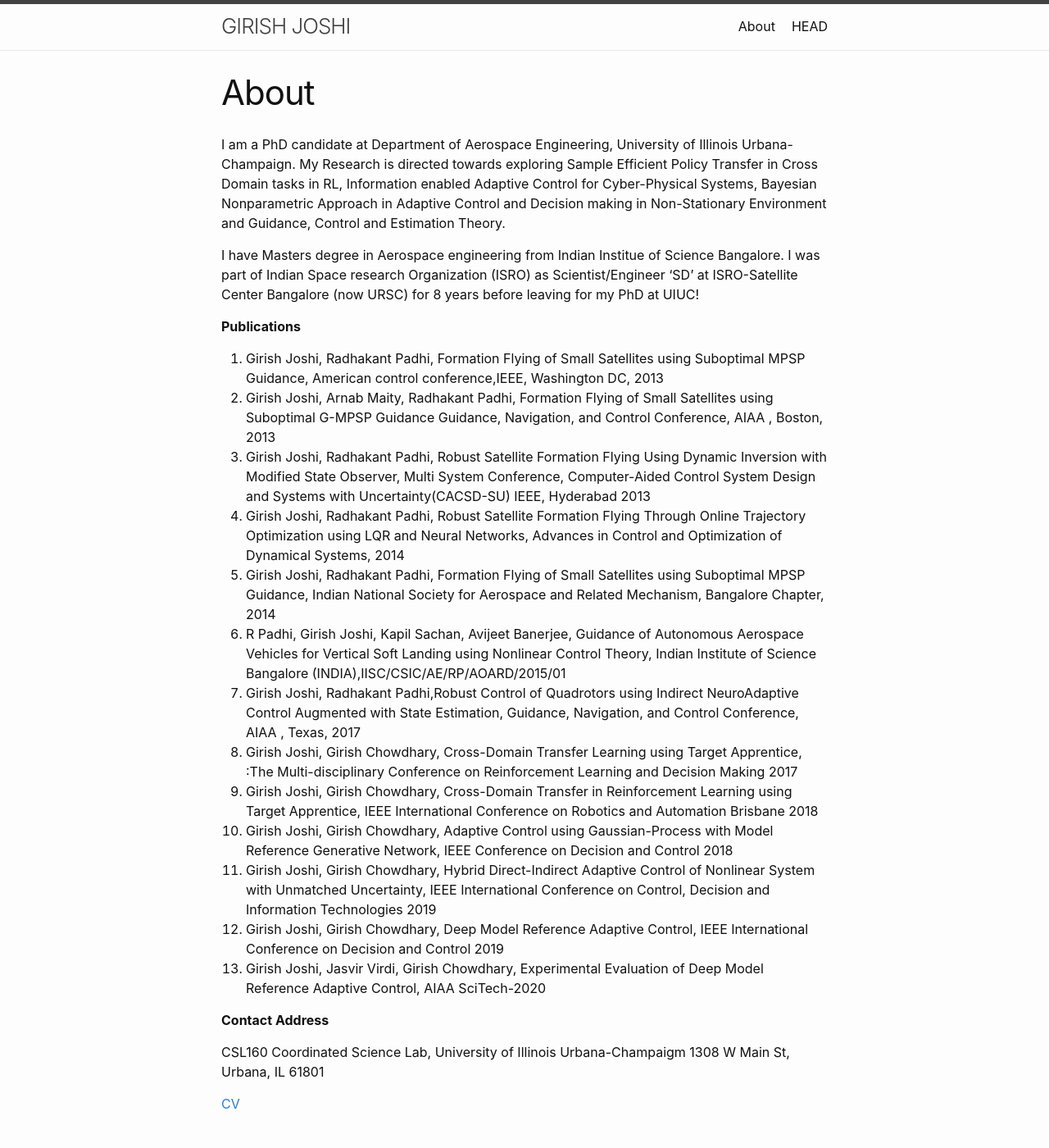
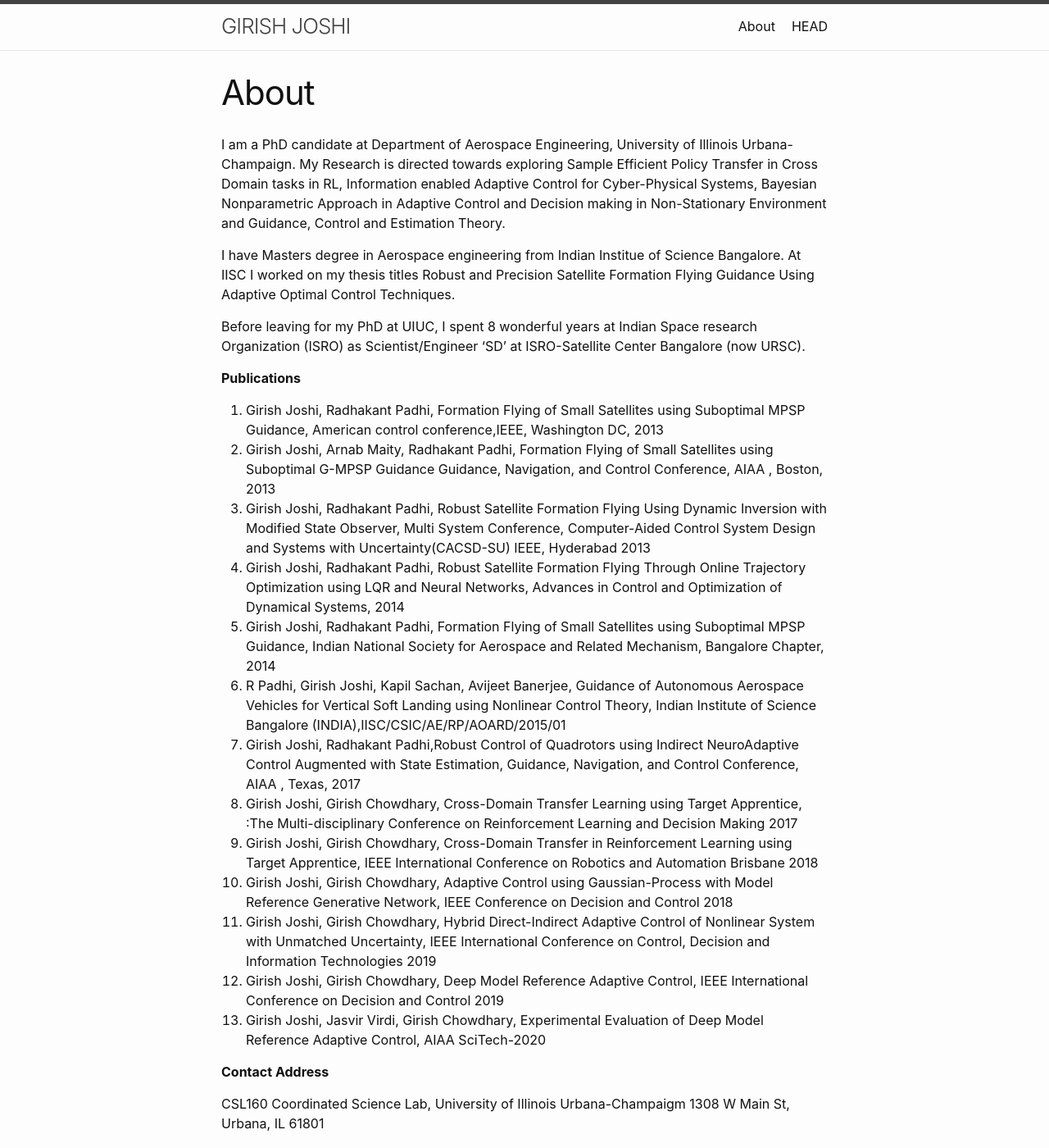
Before and after one commit to girishvjoshi/gj_blog, a Jekyll site: the page built from about.md, in a window 1280 px wide and 1400 px high. Shown: the whole window at 82% size. Built offline with Jekyll 4.4.1, drawn with Linux system fonts in a browser that asks for light colours; some of the changed text lies outside the part shown.

Commit message:
Update about.md

```diff
--- a/about.md
+++ b/about.md
@@ -5,7 +5,9 @@ permalink: /about/
 ---
 I am a PhD candidate at Department of Aerospace Engineering, University of Illinois Urbana-Champaign. My Research is directed towards exploring Sample Efficient Policy Transfer in Cross Domain tasks in RL, Information enabled Adaptive Control for Cyber-Physical Systems, Bayesian Nonparametric Approach in Adaptive Control and Decision making in Non-Stationary Environment and Guidance, Control and Estimation Theory.
 
-I have Masters degree in Aerospace engineering from Indian Institue of Science Bangalore. I was part of Indian Space research Organization (ISRO) as Scientist/Engineer 'SD' at ISRO-Satellite Center Bangalore (now URSC) for 8 years before leaving for my PhD at UIUC!
+I have Masters degree in Aerospace engineering from Indian Institue of Science Bangalore. At IISC I worked on my thesis titles Robust and Precision Satellite Formation Flying Guidance Using Adaptive Optimal Control Techniques.
+
+Before leaving for my PhD at UIUC, I spent 8 wonderful years at Indian Space research Organization (ISRO) as Scientist/Engineer 'SD' at ISRO-Satellite Center Bangalore (now URSC).
 
 **Publications**
 1. Girish Joshi, Radhakant Padhi, Formation Flying of Small Satellites using Suboptimal MPSP Guidance, American control conference,IEEE, Washington DC, 2013
@@ -28,6 +30,7 @@ I have Masters degree in Aerospace engineering from Indian Institue of Science B
 CSL160 Coordinated Science Lab, University of Illinois Urbana-Champaigm 1308 W Main St, Urbana, IL 61801
 
 [CV](/assets/GirishJoshi_CV.pdf)
+[Robust and Precision Satellite Formation Flying Guidance Using Adaptive Optimal Control Techniques](/aasets/ME_THESIS.pdf)
 
 <!-- You can find the source code for Minima at GitHub:
 [jekyll][jekyll-organization] /
```
Also changed, not shown: other parts of about.md (+1 -0 lines).
